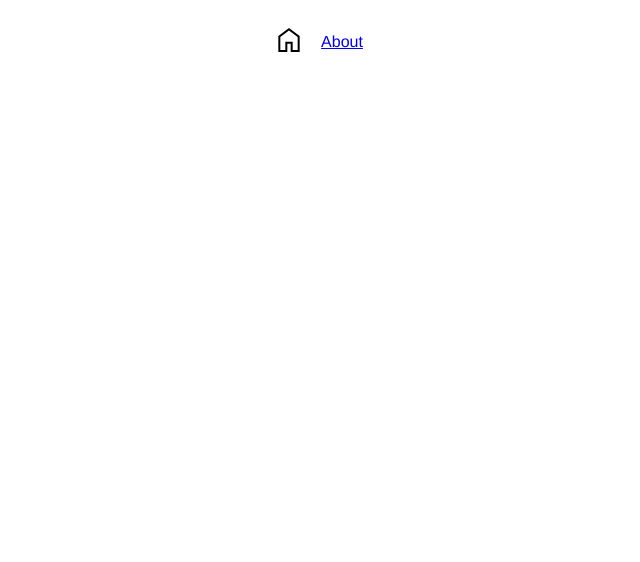
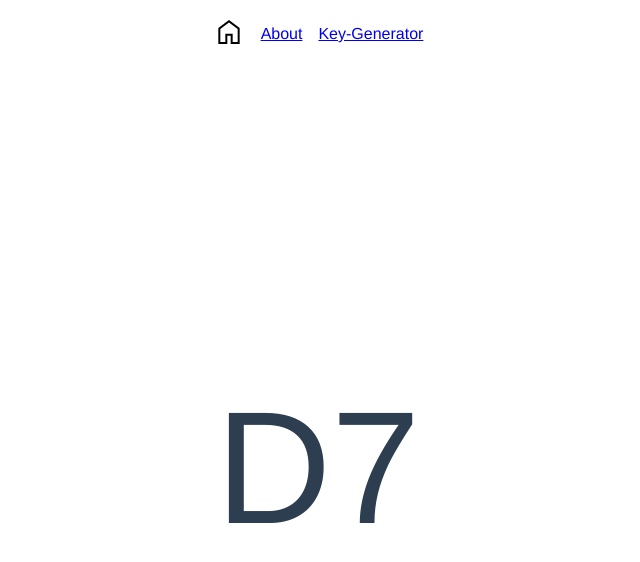
Before and after one commit to Nickvs99/piano-school, a Vue app: page /key-generator in a window 1280 px wide. Before the commit this address had no page. Shown: the top 562 px of the page, without its empty margins (322-962 px from the left). Built offline with nearby package versions, Linux system fonts and the light colour scheme.

Commit message:
Added view which generates a random key

```diff
--- a/src/components/NavBar.vue
+++ b/src/components/NavBar.vue
@@ -3,6 +3,7 @@
 <nav class="navbar">
     <router-link class="navbar-item" to="/"><HomeIcon class="navbar-svg"/></router-link>
     <router-link class="navbar-item" to="/about">About</router-link>
+    <router-link class="navbar-item" to="/key-generator">Key-Generator</router-link>
 </nav>
 
 </template>
--- /dev/null
+++ b/src/js/scroll.js
@@ -0,0 +1,12 @@
+/**
+ * Scrolls towards the associated region.
+ */
+export function scrollIntoView(id) {
+
+    let target = document.getElementById(id);
+    let targetPosition = target.getBoundingClientRect().top;
+
+    let offsetPosition = targetPosition + window.pageYOffset;
+
+    window.scrollTo({top: offsetPosition, behavior: "smooth"});
+}
--- /dev/null
+++ b/src/js/sleep.js
@@ -0,0 +1,3 @@
+export function sleep(ms) {
+    return new Promise(r => setTimeout(r, ms));
+};
--- a/src/main.js
+++ b/src/main.js
@@ -2,4 +2,6 @@ import { createApp } from "vue";
 import App from "./App.vue";
 import router from "./router";
 
+import "@/styles/globals.scss";
+
 createApp(App).use(router).mount("#app");
--- a/src/router/index.js
+++ b/src/router/index.js
@@ -2,6 +2,7 @@ import { createRouter, createWebHistory } from "vue-router";
 
 import AboutView from "@/views/AboutView.vue";
 import HomeView from "@/views/HomeView.vue";
+import KeyGeneratorView from "@/views/KeyGeneratorView.vue";
 
 const routes = [
     {
@@ -13,6 +14,11 @@ const routes = [
         path: "/about",
         name: "about",
         component: AboutView,
+    },
+    {
+        path: "/key-generator",
+        name: "key-generator",
+        component: KeyGeneratorView,
     },
 ];
 
--- /dev/null
+++ b/src/styles/globals.scss
@@ -0,0 +1,3 @@
+body {
+    margin: 0;
+}
--- /dev/null
+++ b/src/views/KeyGeneratorView.vue
@@ -0,0 +1,91 @@
+<template>
+
+<div id="key-generator-view">
+    <div class="key">
+        {{ key }}
+    </div>
+</div>
+
+</template>
+
+<script>
+
+import {scrollIntoView} from "@/js/scroll.js";
+import {sleep} from "@/js/sleep.js";
+
+export default {
+    name: "KeyGeneratorView",
+    data() {
+        return {
+            key: "A1"
+        };
+    },
+    mounted() {
+        scrollIntoView("key-generator-view");
+
+        this.Run();
+    },
+
+    methods: {
+        async Run() {
+            for(;;)
+            {
+                this.key = this.GenerateRandomKey();
+                await sleep(1000);
+            }
+        },
+
+        GenerateRandomKey()
+        {
+            let letters = ["A", "B", "C", "D", "E", "F", "G"];
+            let letters_with_8_frequencies = ["A", "B", "C"];
+
+            let valid = false;
+            let number = null;
+            let letter = null;
+
+            while(!valid)
+            {
+                number = this.getRandomInt(1, 8);
+                letter = this.choose(letters);
+
+                if (number < 8 || letters_with_8_frequencies.includes(letter))
+                {
+                    valid = true;
+                }
+            }
+
+            return `${letter}${number}`;
+        },
+
+        getRandomInt(min, max) {
+            return min + Math.floor(Math.random() * (max + 1 - min));
+        },
+
+        choose(choices) {
+            var index = Math.floor(Math.random() * choices.length);
+            return choices[index];
+        }
+    }
+};
+
+</script>
+
+<style lang="scss" scoped>
+
+#key-generator-view {
+    width: 100dvw;
+    height: 100dvh;
+
+    display: flex;
+    justify-content: center;
+    align-items: center;
+
+    font-size: 10rem;
+}
+
+.key {
+    font-size: 10rem;
+}
+
+</style>
```
